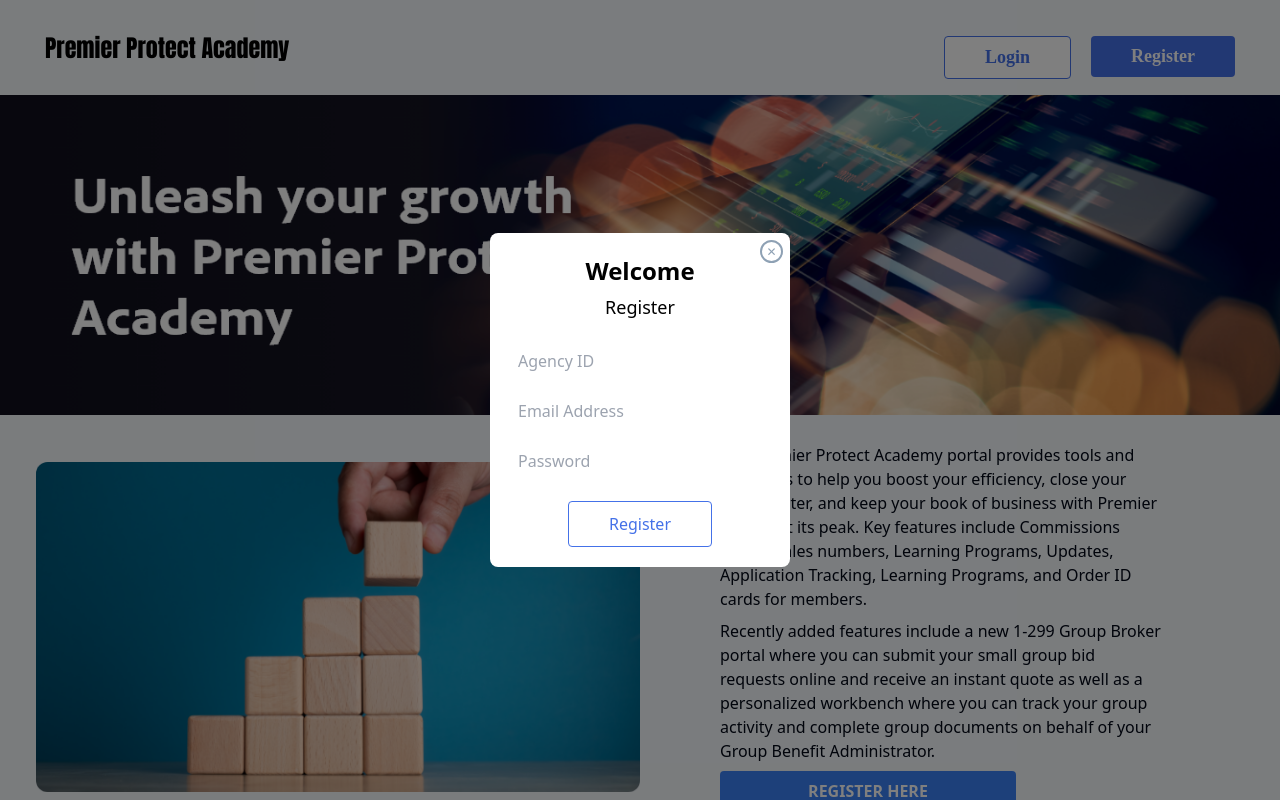
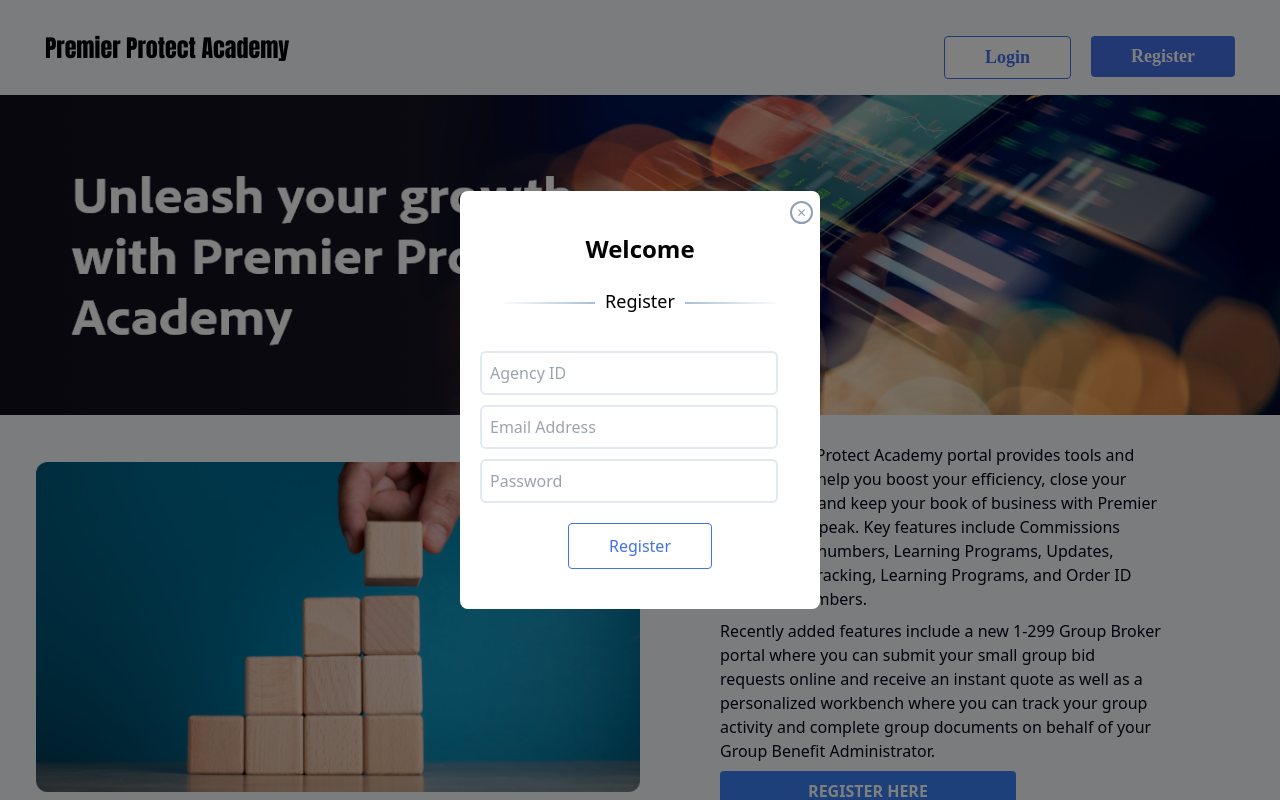
Before and after one commit to Sonali2605/adobetimbuscloud, a React (Vite) app: page / in a window 1280 px wide. Both pictures are taken after a click on the element "Register". Shown: the top 800 px of the page. Built offline with nearby package versions, Linux system fonts and the light colour scheme.

Commit message:
Register Model UI updated

```diff
--- a/src/project-components/RegisterModel.tsx
+++ b/src/project-components/RegisterModel.tsx
@@ -16,9 +16,9 @@
 
 const ModalContent = styled.div`
   background-color: white;
-  padding: 20px;
+ padding: 40px 20px;
   border-radius: 8px;
-  width: 300px; /* Adjust the width as needed */
+ width: 360px; /* Adjust the width as needed */
 `;
 
 const ModalHeader = styled.div`
@@ -28,7 +28,7 @@
 
 const ModalCloseButton = styled.button`
   position: absolute;
-  top: -13px;
+  top: -30px;
   right: -13px;
   background: none;
   border: 2px solid rgba(142, 161, 180, 1);
@@ -81,6 +81,26 @@
   border: 1px solid #4471E8;
   padding: 10px 40px;
 `;
+
+const LoginLineRight = styled.span`
+display: inline-block;
+    width: 95px;
+    height: 2px;
+    background: linear-gradient(90deg, hsla(210, 39%, 75%, 1) 0%, hsla(0, 0%, 100%, 1) 100%, hsla(0, 0%, 100%, 1) 100%);
+    opacity: 1;
+    vertical-align: middle;
+    margin: 0 10px;
+`;
+const LoginLineLeft = styled.span`
+display: inline-block;
+    width: 95px;
+    height: 2px;
+    background: linear-gradient(90deg, hsla(0, 0%, 100%, 1) 0%, hsla(210, 39%, 75%, 1) 100%, hsla(0, 0%, 100%, 1) 100%);
+    opacity: 1;
+    vertical-align: middle;
+    margin: 0 10px;
+`;
+
 interface RegisterModalProps {
   onClose: () => void; // Define the type of onClose prop
 }
@@ -178,22 +198,30 @@
           <ModalCloseButton onClick={onClose}>&#10005;</ModalCloseButton>
           <ModalTitle>Welcome</ModalTitle>
         </ModalHeader>
-        <ModalSubheader>Register</ModalSubheader>
-        <InputField
+        <ModalSubheader>
+
+          <div className='w-full pt-4 pb-4'>
+            <LoginLineLeft>&nbsp;</LoginLineLeft>
+            <span className='text-black'>Register</span>
+            <LoginLineRight>&nbsp;</LoginLineRight>
+          </div>
+
+        </ModalSubheader>
+        <InputField className='border-2 rounded-md'
           type="text"
           value={formData.id}
           onChange={handleChange}
           name="id"
           placeholder="Agency ID"
         />
-        <InputField
+        <InputField className='border-2 rounded-md'
           type="email"
           value={formData.username}
           onChange={handleChange}
           name="username"
           placeholder="Email Address"
         />
-        <InputField
+        <InputField className='border-2 rounded-md'
           type="password"
           value={formData.password}
           onChange={handleChange}
```
